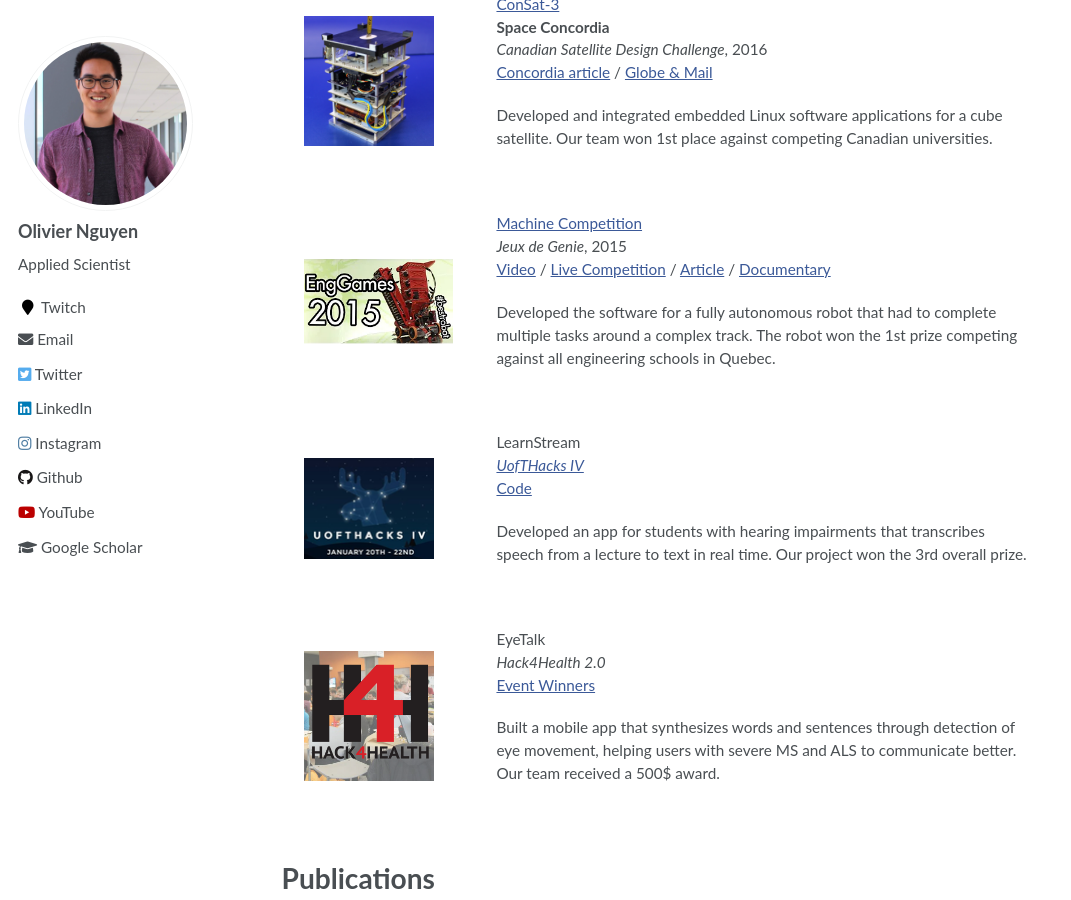
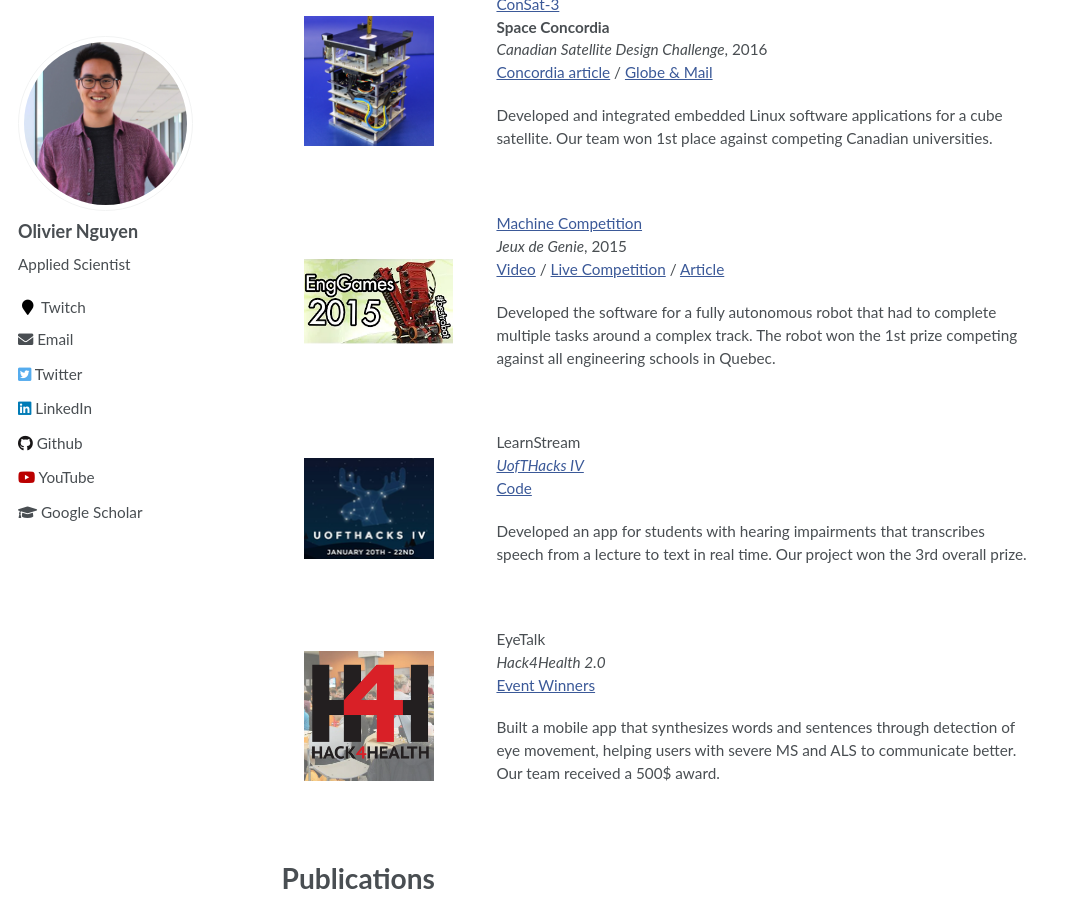
Before and after one commit to olinguyen/olinguyen.github.io, a Jekyll site: the page built from _pages/about.md, in a window 1280 px wide and 900 px high, scrolled down 1266 px. Shown: the whole window, without its empty margins (0-1071 px from the left). Built offline with Jekyll 4.4.1, drawn with Linux system fonts in a browser that asks for light colours.

Commit message:
update config

```diff
--- a/_config.yml
+++ b/_config.yml
@@ -10,7 +10,7 @@
 title                    : "Olivier Nguyen"
 title_separator          : "-"
 name                     : &name "Olivier Nguyen"
-description              : &description "Applied Research Scientist @ Element AI"
+description              : &description "Applied Scientist @ Twitch"
 url                      : https://olinguyen.com # the base hostname & protocol for your site e.g. "https://mmistakes.github.io"
 baseurl                  : "" # the subpath of your site, e.g. "/blog"
 repository               : "olinguyen.github.io"
@@ -98,7 +98,7 @@
   github           : "olinguyen"
   google_plus      :
   keybase          :
-  instagram        : "oliviernguyen"
+  instagram        :
   lastfm           :
   linkedin         : "nguyenolivier"
   orcid            :
--- a/_pages/about.md
+++ b/_pages/about.md
@@ -102,8 +102,7 @@
           <br>
           <a href="https://www.youtube.com/watch?v=Ur3Zk_mePiM&feature=youtu.be">Video</a> /
           <a href="https://www.youtube.com/watch?v=Yya6PEEoIAk">Live Competition</a> /
-          <a href="http://www.concordia.ca/cunews/main/stories/2015/01/19/historic-finish-for-concordia-students-at-quebec-engineering-games.html">Article</a> /
-          <a href="https://vimeo.com/120708618">Documentary</a>
+          <a href="http://www.concordia.ca/cunews/main/stories/2015/01/19/historic-finish-for-concordia-students-at-quebec-engineering-games.html">Article</a>
           <br>
           <p>
             Developed the software for a fully autonomous robot that had to complete multiple tasks around a complex track. The robot won the 1st prize competing against all engineering schools in Quebec.
```
